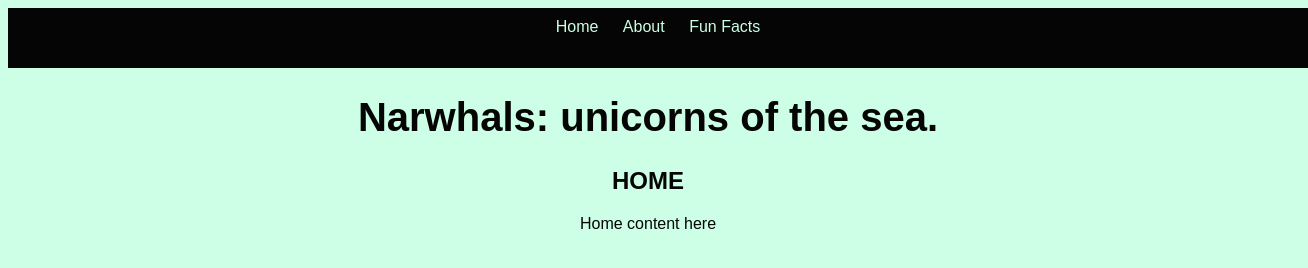
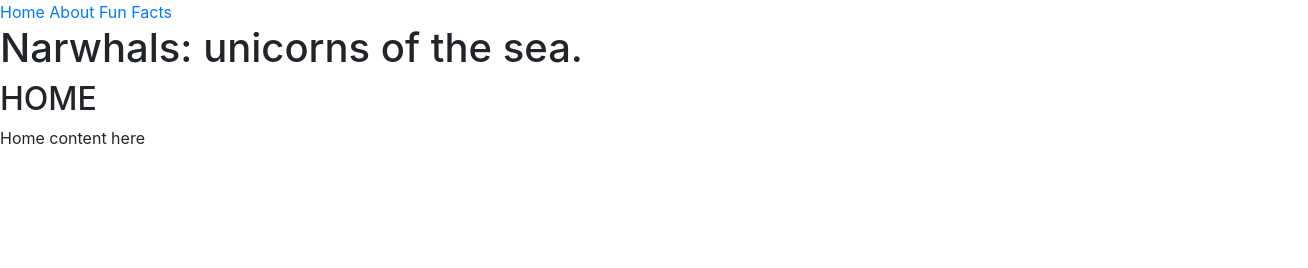
Before and after one commit to kateiharris/Narwhal-Appreciation, a plain HTML site: page index.html in a window 1280 px wide. Shown: the whole page, 1308 px wide, since content can reach past the window. Drawn offline with Linux system fonts and the light colour scheme.

Commit message:
Update index.html

```diff
--- a/index.html
+++ b/index.html
@@ -2,7 +2,7 @@
 <html>
 <head>
   <title>Narwhal Appreciation</title>
-    <link rel="stylesheet" type="text/css" href="stylesindex.css" href="css/bootstrap.css">
+    <link rel="stylesheet" type="text/css" href="css/bootstrap.css" href="stylesindex.css">
     <script src="js/bootstrap.js"></script>
 </head>
 
```
